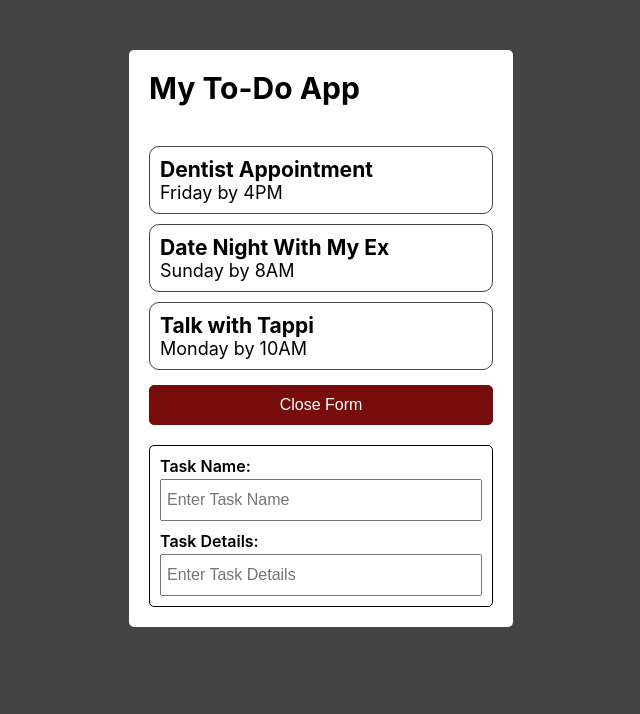
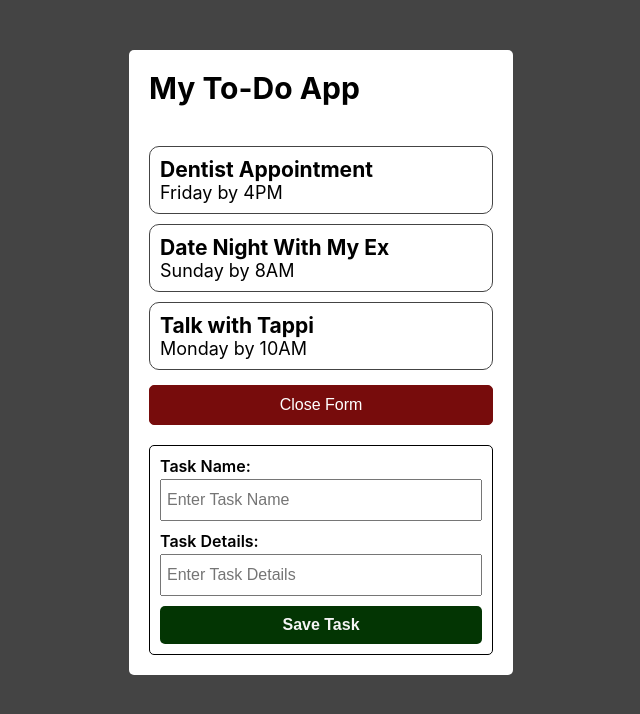
Before and after one commit to Prospertech-github/react-ToDo-App, a React (Create React App) app: page / in a window 1280 px wide. Both pictures are taken after a click on the button "Add Task". Shown: the top 714 px of the page, without its empty margins (319-959 px from the left). Built offline with nearby package versions, Linux system fonts and the light colour scheme; the HTML template or start-up script is replaced by a standard one.

Commit message:
Feat: Completed the Save Task functionality and switched the task data to a state

```diff
--- a/src/App.js
+++ b/src/App.js
@@ -6,19 +6,44 @@ import Button from './components/Button/Button';
 import Form from './components/Form/Form';
 
 function App() {
+	const [tasks, setTasks] = useState([
+		{
+			id: 1,
+			taskName: 'Dentist Appointment',
+			taskDetails: 'Friday by 4PM',
+		},
+		{
+			id: 2,
+			taskName: 'Date Night With My Ex',
+			taskDetails: 'Sunday by 8AM',
+		},
+		{
+			id: 3,
+			taskName: 'Talk with Tappi',
+			taskDetails: 'Monday by 10AM',
+		},
+	])
+
   const [viewForm, setViewForm] = useState(false);
 
   const renderFormHandler = () => {
     setViewForm(!viewForm)
-  }
+	}
+
+	const handleSaveTask = (task) => {
+		const id = Math.floor(Math.random() * 100) + 1;
+		const newTask = { id, ...task }
+
+		setTasks([...tasks, newTask])
+	}
 
 	return (
 		<div className="app">
 			<Header />
-			<TasksContainer />
+			<TasksContainer tasks={tasks} />
       <Button renderForm={renderFormHandler} viewFormState={viewForm} />
 
-			{viewForm && <Form />}
+			{viewForm && <Form saveTask={handleSaveTask} />}
 		</div>
 	);
 }
--- a/src/components/Form/Form.css
+++ b/src/components/Form/Form.css
@@ -21,3 +21,13 @@ input{
   font-size: 1.6rem;
   padding: 1rem .5rem;
 }
+input:focus{
+  outline: none;
+}
+.btn{
+  background-color: rgb(3, 53, 3);
+  border: rgb(3, 53, 3);
+  border-radius: 5px;
+  color: #f4f4f4;
+  font-weight: 600;
+}
--- a/src/components/Form/Form.jsx
+++ b/src/components/Form/Form.jsx
@@ -1,18 +1,53 @@
-import React from 'react'
+import React, { useState } from 'react'
 import './Form.css'
 
-const Form = () => {
+const Form = ({saveTask}) => {
+	const [taskName, setTaskName] = useState('')
+	const [taskDetails, setTaskDetails] = useState('')
+
+	const submitHandler = (e) => {
+		e.preventDefault()
+
+		if (!taskName) {
+			alert('Enter Task Name')
+		}
+		if (!taskDetails) {
+			alert('Enter Details of Task')
+		}
+
+		saveTask({ taskName, taskDetails })
+
+		setTaskName('')
+		setTaskDetails('')
+	}
+
   return (
-		<form action="" className='form'>
+		<form action="" className="form" onSubmit={submitHandler}>
 			<div className="form-controls">
 				<label htmlFor="taskName"> Task Name: </label>
-				<input type="text" name="taskName" id="taskName" placeholder='Enter Task Name'/>
+				<input
+					type="text"
+					name="taskName"
+					id="taskName"
+					value={taskName}
+					onChange={(e) => setTaskName(e.target.value)}
+					placeholder="Enter Task Name"
+				/>
 			</div>
 
 			<div className="form-controls">
 				<label htmlFor="taskDetails"> Task Details: </label>
-				<input type="text" name="taskDetails" id="taskDetails" placeholder='Enter Task Details'/>
+				<input
+					type="text"
+					name="taskDetails"
+					id="taskDetails"
+					value={taskDetails}
+					onChange={(e) => setTaskDetails(e.target.value)}
+					placeholder="Enter Task Details"
+				/>
 			</div>
+
+			<input type="submit" value="Save Task" className="btn" />
 		</form>
   );
 }
--- a/src/components/TasksContainer.jsx
+++ b/src/components/TasksContainer.jsx
@@ -1,25 +1,7 @@
 import React from 'react';
 import Task from './Task/Task';
 
-const TasksContainer = () => {
-	const tasks = [
-		{
-			id: 1,
-			taskName: 'Dentist Appointment',
-			taskDetails: 'Friday by 4PM',
-		},
-		{
-			id: 2,
-			taskName: 'Date Night With My Ex',
-			taskDetails: 'Sunday by 8AM',
-		},
-		{
-			id: 3,
-			taskName: 'Talk with Tappi',
-			taskDetails: 'Monday by 10AM',
-		}
-	];
-
+const TasksContainer = ({ tasks }) => {
 
 	return (
 		<div
```
